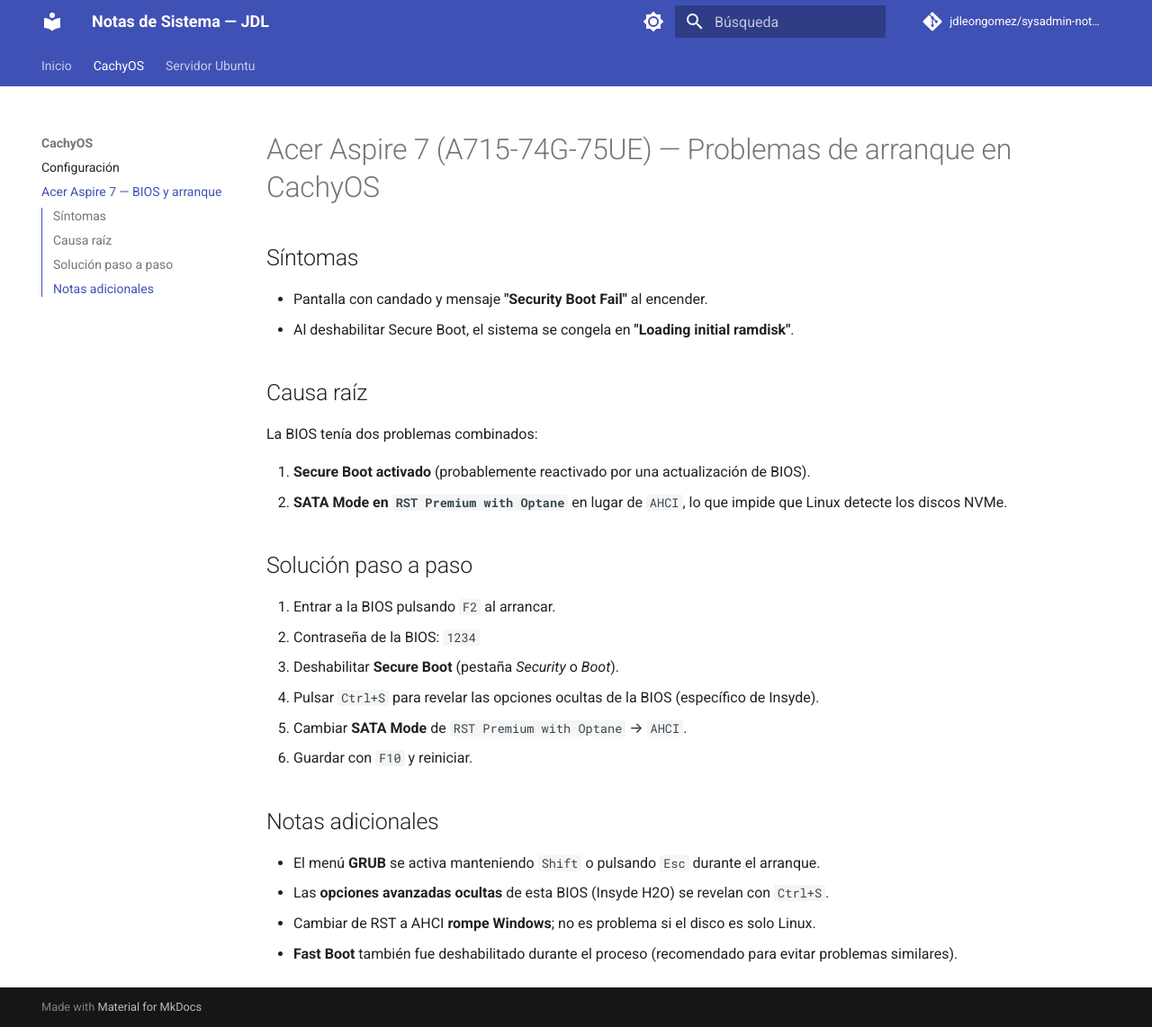
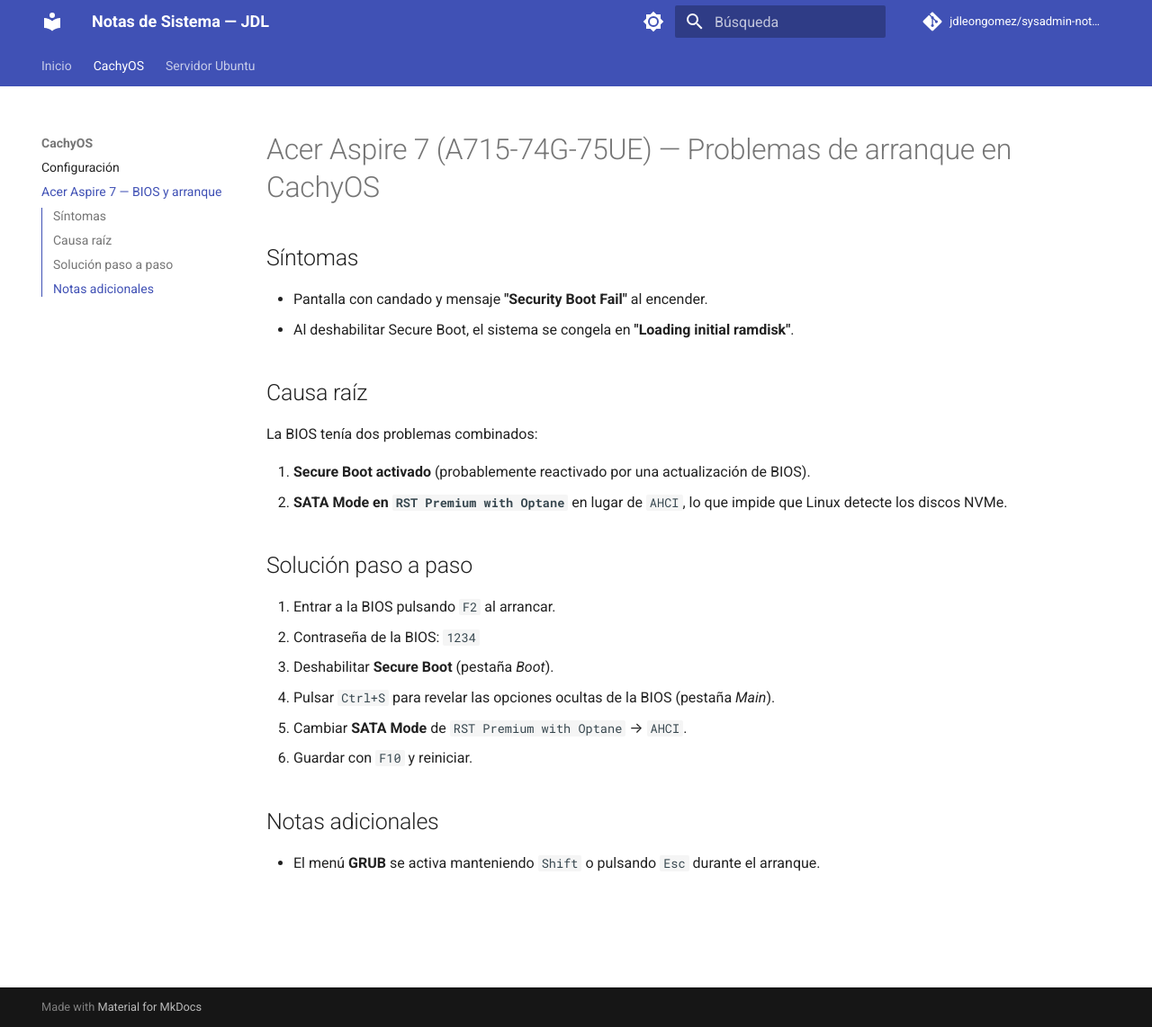
Before and after one commit to JDLeongomez/sysadmin-notes, an MkDocs documentation site: the page built from docs/cachyos/acer-aspire-bios.md, in a window 1280 px wide and 1142 px high. Shown: the whole window at 90% size. Built offline with MkDocs 1.6.1 and Material for MkDocs 9.7.7, drawn with Linux system fonts in a browser that asks for light colours; comment, search, counter and statistics services are not loaded.

Commit message:
Update acer-aspire-bios.md

```diff
--- a/docs/cachyos/acer-aspire-bios.md
+++ b/docs/cachyos/acer-aspire-bios.md
@@ -16,14 +16,11 @@
 
 1. Entrar a la BIOS pulsando `F2` al arrancar.
    - Contraseña de la BIOS: `1234`
-2. Deshabilitar **Secure Boot** (pestaña *Security* o *Boot*).
-3. Pulsar `Ctrl+S` para revelar las opciones ocultas de la BIOS (específico de Insyde).
+2. Deshabilitar **Secure Boot** (pestaña *Boot*).
+3. Pulsar `Ctrl+S` para revelar las opciones ocultas de la BIOS (pestaña *Main*).
 4. Cambiar **SATA Mode** de `RST Premium with Optane` → `AHCI`.
 5. Guardar con `F10` y reiniciar.
 
 ## Notas adicionales
 
 - El menú **GRUB** se activa manteniendo `Shift` o pulsando `Esc` durante el arranque.
-- Las **opciones avanzadas ocultas** de esta BIOS (Insyde H2O) se revelan con `Ctrl+S`.
-- Cambiar de RST a AHCI **rompe Windows**; no es problema si el disco es solo Linux.
-- **Fast Boot** también fue deshabilitado durante el proceso (recomendado para evitar problemas similares).
```
